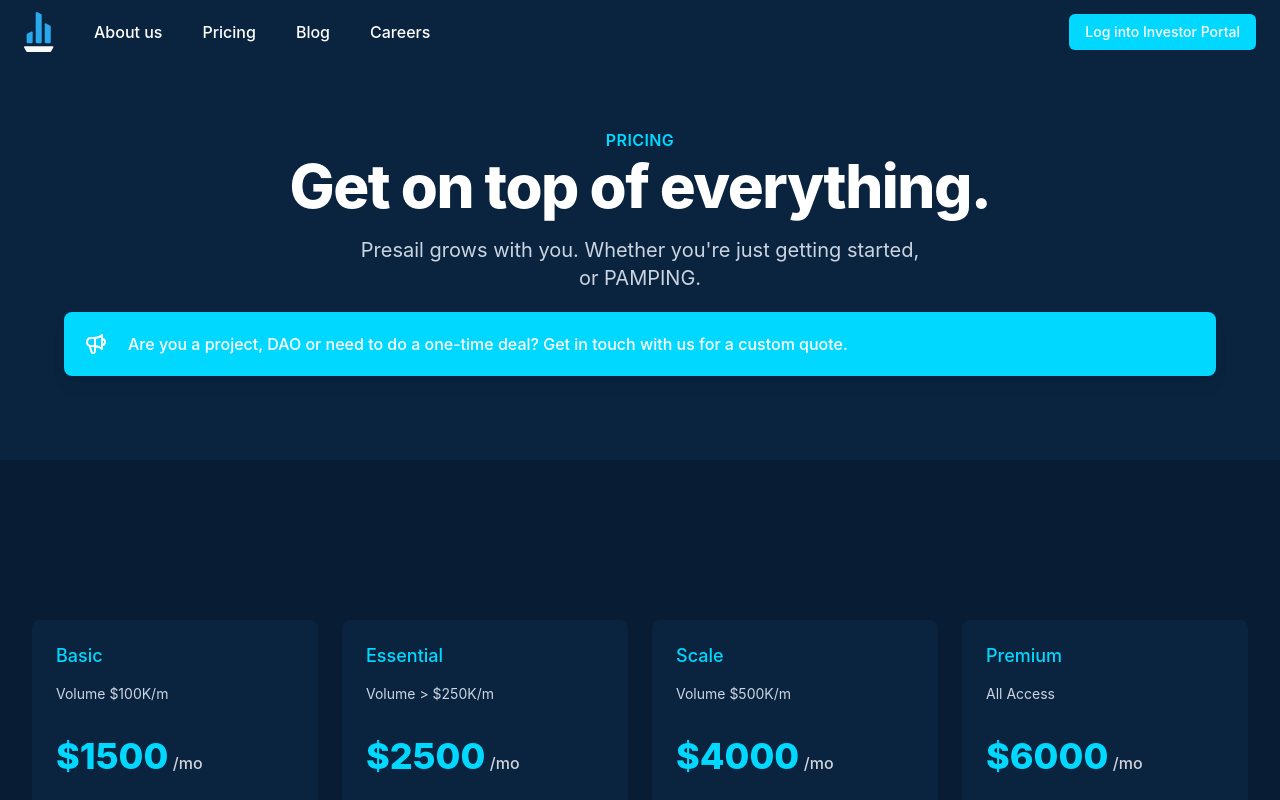
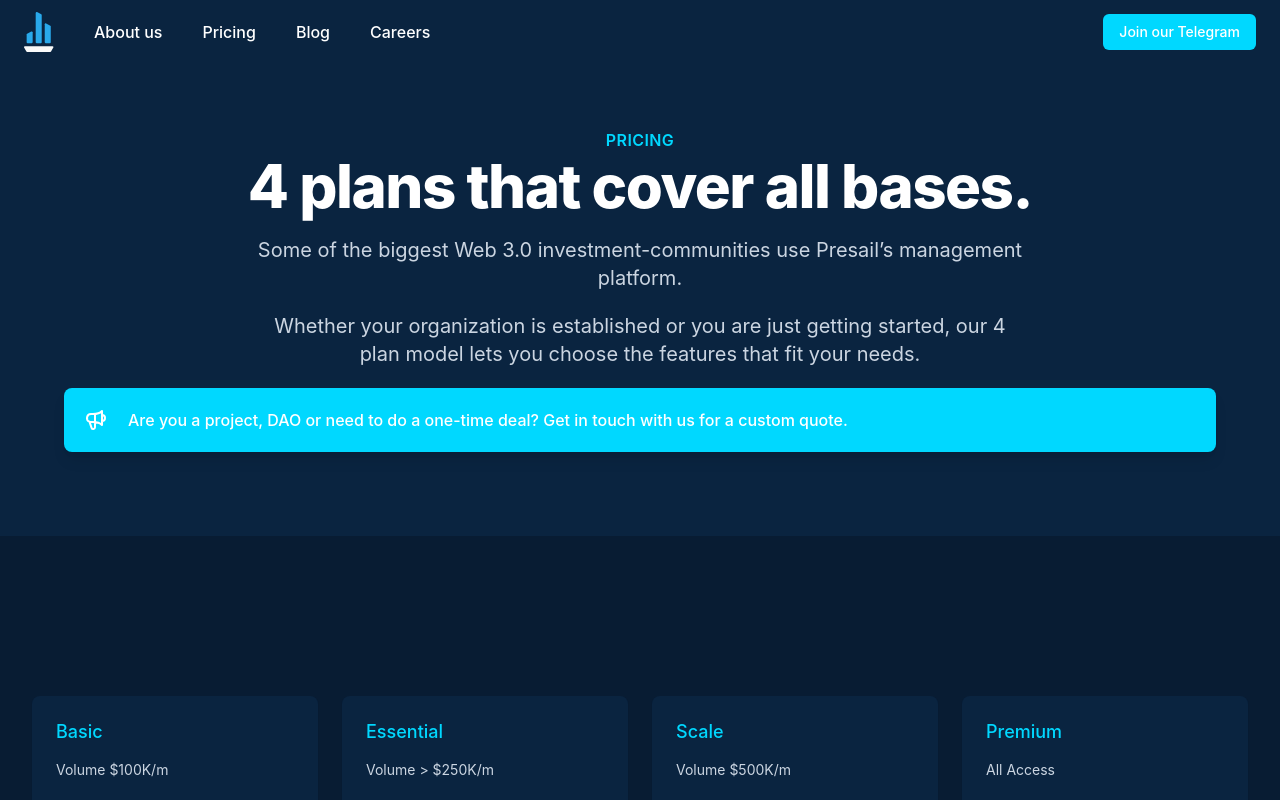
Before and after one commit to datablock-ai/presail-website, a Next.js app: page /pricing in a window 1280 px wide. Shown: the top 800 px of the page. Built offline with nearby package versions, Linux system fonts and the light colour scheme.

Commit message:
Update to pricing text + and add TG link

```diff
--- a/components/Header.js
+++ b/components/Header.js
@@ -46,10 +46,10 @@
             </div>
             <div className="hidden md:flex">
               <a
-                href="https://portal.presail.com"
+                href="https://t.me/presailcom"
                 className="inline-flex items-center px-4 py-2 text-sm font-medium rounded-md text-white bg-indigo-400"
               >
-                Log into Investor Portal
+                Join our Telegram
               </a>
             </div>
           </nav>
@@ -85,7 +85,7 @@
                 </div>
                 <div className="px-2 pt-2 pb-3 space-y-1">
                   {navigation.map((item) => (
-                    <Link href={item.href}>
+                    <Link key={item.name} href={item.href}>
                     <a
                       key={item.name}
                       className="block px-3 py-2 rounded-md text-base font-medium text-gray-700 hover:text-gray-900 hover:bg-gray-50"
@@ -96,10 +96,10 @@
                   ))}
                 </div>
                 <a
-                  href="https://portal.presail.com"
+                  href="https://t.me/presailcom"
                   className="block w-full px-5 py-3 text-center font-medium text-white bg-indigo-400"
                 >
-                  Log into Investor Portal
+                  Join our Telegram
                 </a>
               </div>
             </Popover.Panel>
--- a/components/PricingHero.js
+++ b/components/PricingHero.js
@@ -7,10 +7,13 @@
         <div className="text-center">
           <h2 className="text-base font-semibold text-indigo-400 tracking-wide uppercase">Pricing</h2>
           <p className="mt-1 text-4xl font-extrabold text-white sm:text-5xl sm:tracking-tight lg:text-6xl">
-            Get on top of everything.
+            4 plans that cover all bases.
           </p>
-          <p className="max-w-xl mt-5 mx-auto text-xl text-slate-300">
-            Presail grows with you. Whether you're just getting started, or PAMPING.
+          <p className="max-w-3xl mt-5 mx-auto text-xl text-slate-300">
+            Some of the biggest Web 3.0 investment-communities use Presail’s management platform.
+          </p>
+          <p className="max-w-3xl mt-5 mx-auto text-xl text-slate-300">
+          Whether your organization is established or you are just getting started, our 4 plan model lets you choose the features that fit your needs.
           </p>
 
           <div className="inset-x-0 pb-2 sm:pb-5 mt-5">
```
